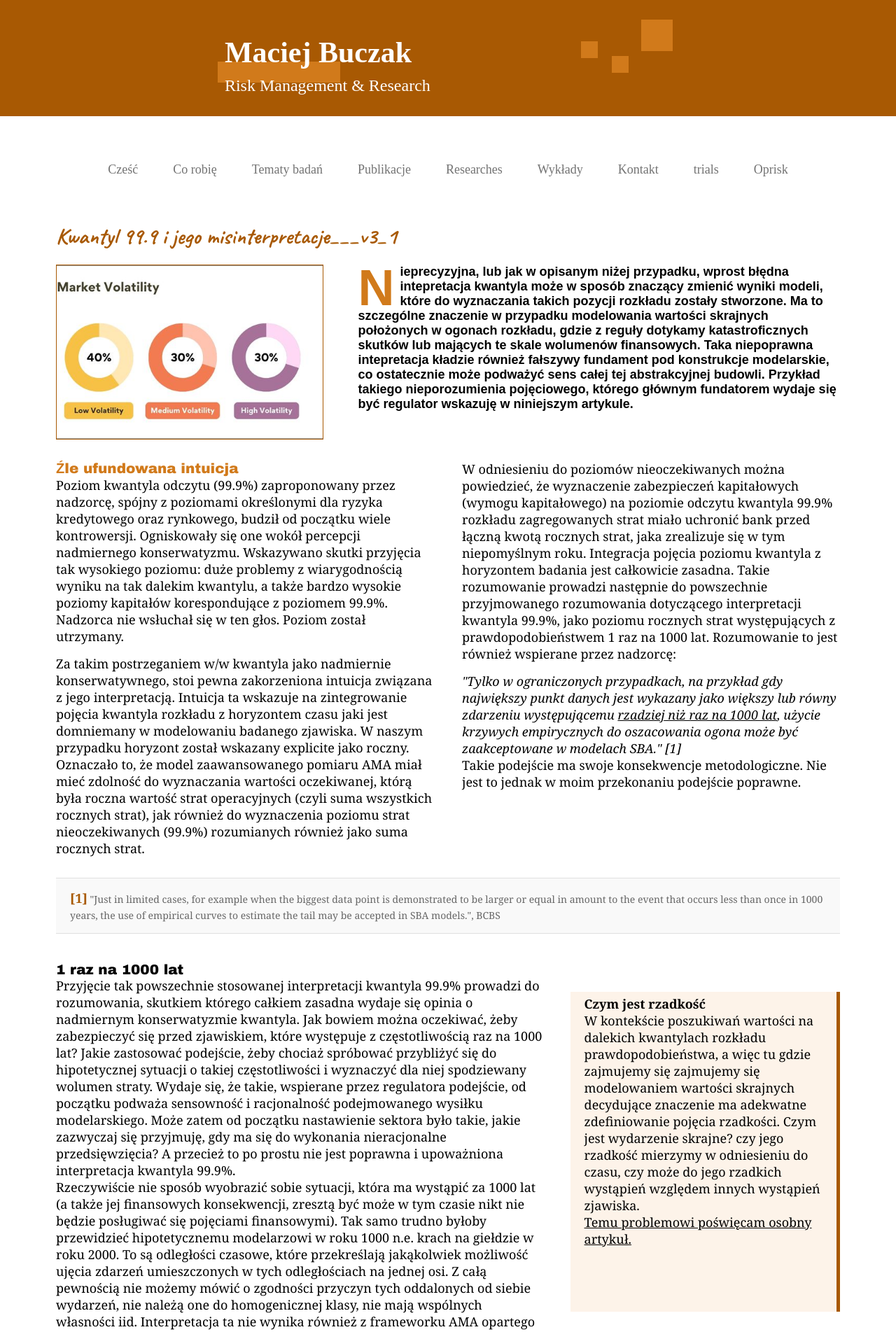
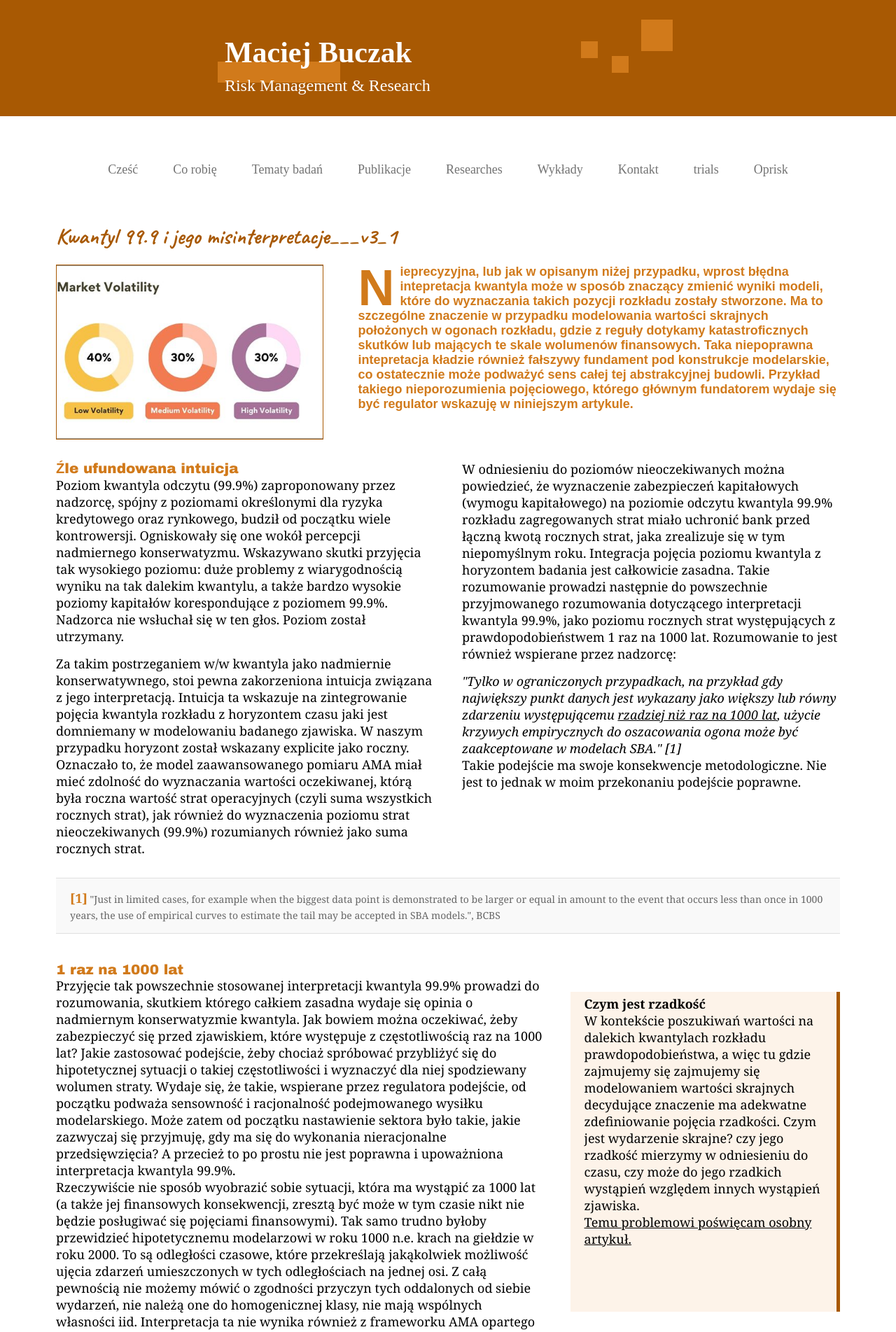
Before and after one commit to MaciejBuczak/risk-research, a Jekyll site: the page built from art-oprisk-kw999_v3_1.md, in a window 1280 px wide. Shown: the top 1903 px of the page at 70% size. Built offline with Jekyll 4.4.1, drawn with Linux system fonts in a browser that asks for light colours.

Commit message:
Update art-oprisk-kw999-layout_v3_1.html

```diff
--- a/_layouts/art-oprisk-kw999-layout_v3_1.html
+++ b/_layouts/art-oprisk-kw999-layout_v3_1.html
@@ -882,7 +882,7 @@
           <div class="ryzmod-text-block">
             <!-- Tekst wstępny - bez tła -->
             <div class="ryzmod-intro-text">
-    <h5 style="text-indent: 0px; font-family: Arial, sans-serif; font-weight: bold">
+    <h5 style="text-indent: 0px; font-family: Arial, sans-serif; font-weight: bold; color: #d17a1b;">
       <span style="float: left; font-size: 400%; line-height: 0.8; margin-right: 8px; margin-top: 5px; color: #d17a1b; font-weight: bold;">N</span>
       ieprecyzyjna, lub jak w opisanym niżej przypadku, wprost błędna intepretacja kwantyla może w sposób znaczący zmienić wyniki modeli, które do wyznaczania takich pozycji rozkładu zostały stworzone.
       Ma to szczególne znaczenie w przypadku modelowania wartości skrajnych położonych w ogonach rozkładu, gdzie z reguły dotykamy katastroficznych skutków lub mających te skale wolumenów finansowych.
@@ -931,7 +931,7 @@
         <!-- Kontener na przypis -->
 <div class="ryzmod-footnote-container" style="width: 100%; max-width: 1200px; margin: 0 auto 40px auto; padding: 15px 20px; border-top: 1px solid #e0e0e0; border-bottom: 1px solid #e0e0e0; background-color: #f9f9f9;">
   <div class="ryzmod-footnote" style="font-size: 14px; color: #666; line-height: 1.5;">
-    <span style="font-weight: bold; color: #a85903;">[1]</span> "Just in limited cases, for example when the biggest data point is demonstrated to be larger or equal in amount to the event that occurs less than once in 1000 years, the use of empirical curves to estimate the tail may be accepted in SBA models.", BCBS
+    <span style="font-weight: bold; color: #d17a1b;">[1]</span> "Just in limited cases, for example when the biggest data point is demonstrated to be larger or equal in amount to the event that occurs less than once in 1000 years, the use of empirical curves to estimate the tail may be accepted in SBA models.", BCBS
   </div>
 </div>
 
@@ -943,7 +943,7 @@
         <div class="ryzmod-t31-o32-container" style="display: flex; gap: 20px; margin-bottom: 40px;">
           <!-- Element T.3.1 -->
           <div class="ryzmod-text-t31" style="width: 65%; background-color: transparent; position: relative;">
-            <h5 style="font-family: Arial Black, Arial, sans-serif; font-size: 20px; font-weight: bold; margin-top: 0;">1 raz na 1000 lat</h5>
+            <h5 style="font-family: Arial Black, Arial, sans-serif; font-size: 20px; font-weight: bold; color: #d17a1b; margin-top: 0;">1 raz na 1000 lat</h5>
             <p>Przyjęcie tak powszechnie stosowanej interpretacji kwantyla 99.9% prowadzi do rozumowania, skutkiem którego całkiem zasadna wydaje się opinia o nadmiernym konserwatyzmie kwantyla. Jak bowiem można oczekiwać, żeby zabezpieczyć się przed zjawiskiem, które występuje z częstotliwością raz na 1000 lat? Jakie zastosować podejście, żeby chociaż spróbować przybliżyć się do hipotetycznej sytuacji o takiej częstotliwości i wyznaczyć dla niej spodziewany wolumen straty. Wydaje się, że takie, wspierane przez regulatora podejście, od początku podważa sensowność i racjonalność podejmowanego wysiłku modelarskiego. Może zatem od początku nastawienie sektora było takie, jakie zazwyczaj się przyjmuję, gdy ma się do wykonania nieracjonalne przedsięwzięcia? A przecież to po prostu nie jest poprawna i upoważniona interpretacja kwantyla 99.9%.</p>
             <p>Rzeczywiście nie sposób wyobrazić sobie sytuacji, która ma wystąpić za 1000 lat (a także jej finansowych konsekwencji, zresztą być może w tym czasie nikt nie będzie posługiwać się pojęciami finansowymi). Tak samo trudno byłoby przewidzieć hipotetycznemu modelarzowi w roku 1000 n.e. krach na giełdzie w roku 2000. To są odległości czasowe, które przekreślają jakąkolwiek możliwość ujęcia zdarzeń umieszczonych w tych odległościach na jednej osi. Z całą pewnością nie możemy mówić o zgodności przyczyn tych oddalonych od siebie wydarzeń, nie należą one do homogenicznej klasy, nie mają wspólnych własności iid. Interpretacja ta nie wynika również z frameworku AMA opartego na metodach aktuarialnych. Nie jest to więc trafna interpretacja.</p>
 
@@ -1174,7 +1174,7 @@
 
           <!-- Tekst po prawej -->
           <div class="ryzmod-t52-text">
-            <h5 style="font-family: Arial Black, Arial, sans-serif; font-size: 20px; font-weight: bold; margin-top: 0;">1 raz na 1000 możliwych scenariuszy</h5>
+            <h5 style="font-family: Arial Black, Arial, sans-serif; font-size: 20px; font-weight: bold; margin-top: 0; color: #d17a1b;">1 raz na 1000 możliwych scenariuszy</h5>
             <p>Opierając się na prawach statystyki, jedyne co możemy powiedzieć o odczycie kwantyla 99.9% z rozkładu zagregowanych rocznych strat, to to że raz na 1000 takich odczytów z rozkładu może wystąpić wartość, która stoi przy kwantylu 99.9%. Należy zauważyć, że odległości czasowych (np. 1 raz na 1000 lat) nie są w żaden sposób wpisane w konstrukcję rozkładu zagregowanych strat. Rozkład ten powstaje przez złożenie różnych możliwości wystąpień rocznej liczny strat i odpowiadającym temu różnych możliwości kwot strat dla tych liczebności. Rozkład zagregowanych strat reprezentuje zatem raczej potencjał możliwości dla rocznych zagregowanych strat, to znaczy jaka jest skala (dyspersja) możliwych wystąpień agregatów rocznych strat. Wydaje się zatem, że najbardziej adekwatną interpretacją kwantyla 99.9% będzie taka, która mówi, że wartość stojąca przy tym kwantylu to wartość przedostatniego, z 1000, najgorszego możliwego scenariusza. Dzisiejszego scenariusza, takiego, który miałby szansę się zrealizować w ciągu najbliższego roku.</p>
             <p>Aby uwidocznić różnice w interpretacji i ich skutki posłużę przykładem, w którym do tego samego pytania przykładane są różne odpowiedzi wynikające z różnego rozumienia kwantyla.</p>
           </div>
@@ -1189,13 +1189,13 @@
         <div class="ryzmod-columns" style="display: flex; gap: 40px; margin-bottom: 30px;">
           <!-- Kolumna 1 -->
           <div style="flex: 1;">
-            <h5 style="font-family: Arial Black, Arial, sans-serif; font-size: 20px; font-weight: bold;">Potencjalne zawężenia intepretacji</h5>
+            <h5 style="font-family: Arial Black, Arial, sans-serif; font-size: 20px; font-weight: bold; color: #d17a1b;">Potencjalne zawężenia intepretacji</h5>
             <p style="margin-bottom: 15px;">Należy jednak uważać również na przeciwną interpretację, zbytnio redukującą przestrzeń możliwości. Mam tu na myśli sytuację, w której symulujemy wewnątrz dostępnych informacji (np. bootstrapping na bazie danych wewnętrznych) i na tej podstawie ustanawiamy przestrzeń możliwych scenariuszy. To zbytnie ograniczenie. Trzeba zatem odpowiednio zasilić przestrzeń naszej wiedzy (reprezentowanej przez dane wewnętrzne) o takie scenariusze, które tu i teraz mogą wystąpić, chociaż w naszych dotychczasowych doświadczeniach ich nie zaobserwowaliśmy.</p>
           </div>
 
           <!-- Kolumna 2 -->
           <div style="flex: 1;">
-            <h5 style="font-family: Arial Black, Arial, sans-serif; font-size: 20px; font-weight: bold;">Poprawna interpretacja kwantyla a pojęcie rzadkości</h5>
+            <h5 style="font-family: Arial Black, Arial, sans-serif; font-size: 20px; font-weight: bold; color: #d17a1b;">Poprawna interpretacja kwantyla a pojęcie rzadkości</h5>
             <p style="margin-bottom: 15px;">Przedstawione tu rozumowanie dotyczące poprawnej interpretacji kwantyla 99.9% jako jeden na tysiąc realnych rocznych scenariuszy (tu i teraz) doprecyzowuje pojęcie rzadkości jakie będzie wynikać z takiego rozumowania. Rzadkość powinna być tu więc interpretowana jako wyjątkowy, pod względem wartości strat operacyjnych, rok. Ten nietypowy rok jest umieszczony jednak na osi razem z innymi tego typu możliwych okresów rocznych, które mogły by się wydarzyć dzisiaj, a nie na linearnej, historycznej osi czasu. Jest to więc rzadkość rozumiana jako wyjątkowość jakiegoś scenariusza
 wydarzeń względem całego spektrum innych scenariuszy, gdzie wskazany explicite okres roczny stanowi jedynie formułę agregującą dla zjawiska ryzyka operacyjnego – jest to agregat wszystkich strat w scenariuszu, a więc strat, które wystąpiły w ciągu roku.</p>
           </div>
```
